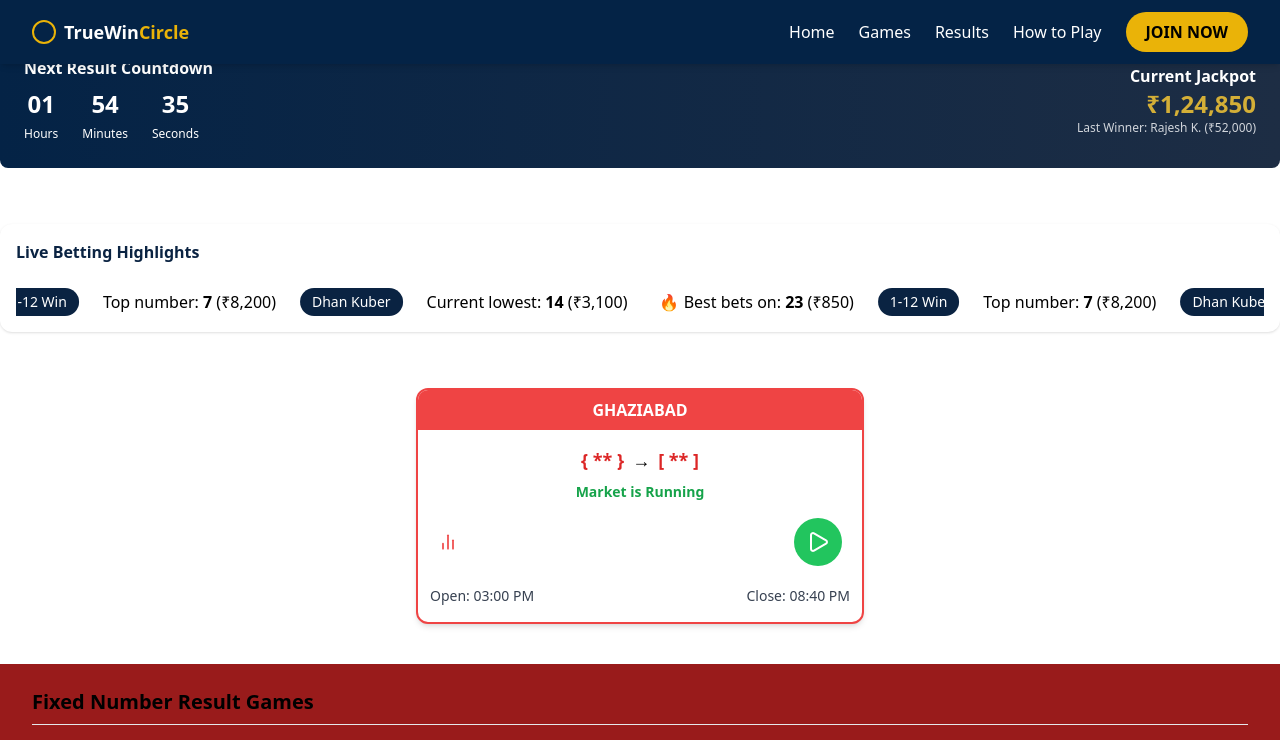
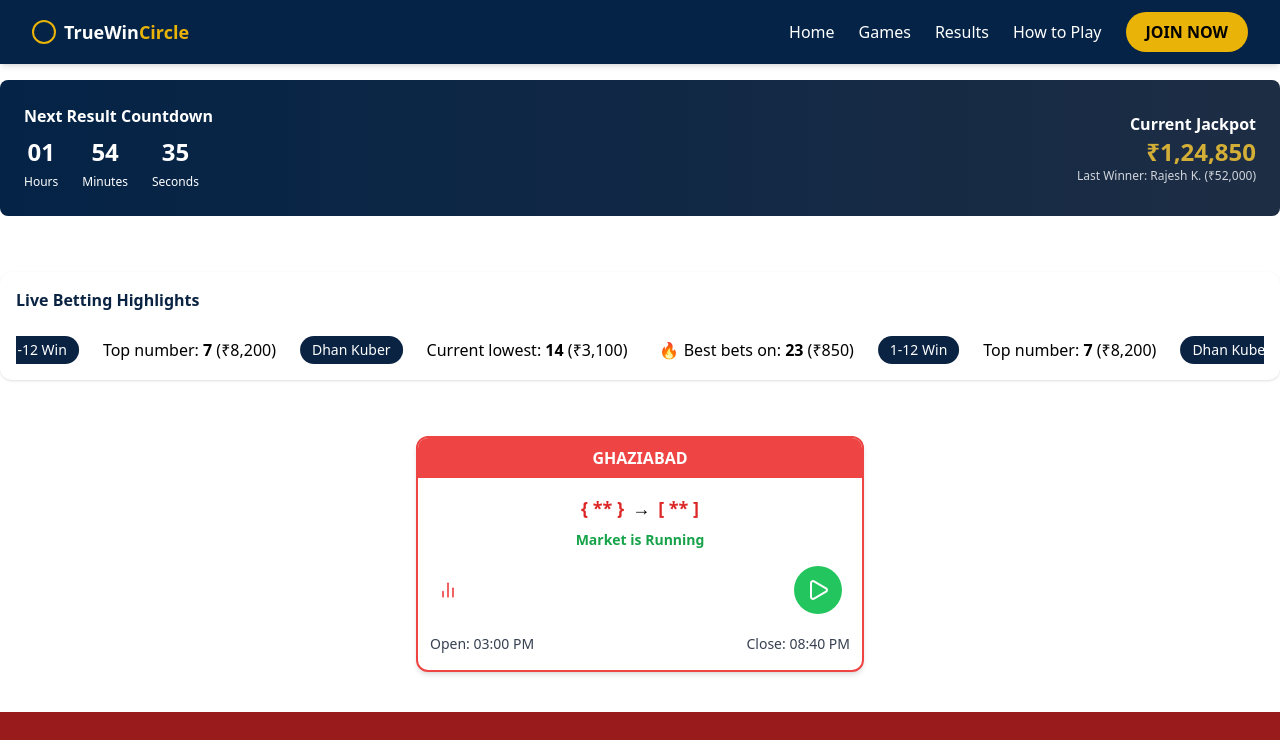
Before and after one commit to HimanshuCodez/TrueWinCircle, a React (Vite) app in the folder Frontend/: page / in a window 1280 px wide. Shown: the top 740 px of the page. Built offline with nearby package versions, Linux system fonts and the light colour scheme; no server answers.

Commit message:
space between counter

```diff
--- a/Frontend/src/components/NextResultTimer.jsx
+++ b/Frontend/src/components/NextResultTimer.jsx
@@ -25,7 +25,7 @@
   }, []);
 
   return (
-    <div className="bg-gradient-to-r mt-8  from-[#042346]                      to-[#1d2d44] text-white rounded-lg p-6 flex justify-between items-center">
+    <div className="bg-gradient-to-r mt-20 from-[#042346]                      to-[#1d2d44] text-white rounded-lg p-6 flex justify-between items-center">
       {/* Left Side - Countdown */}
       <div>
         <h3 className="font-semibold mb-2">Next Result Countdown</h3>
```
